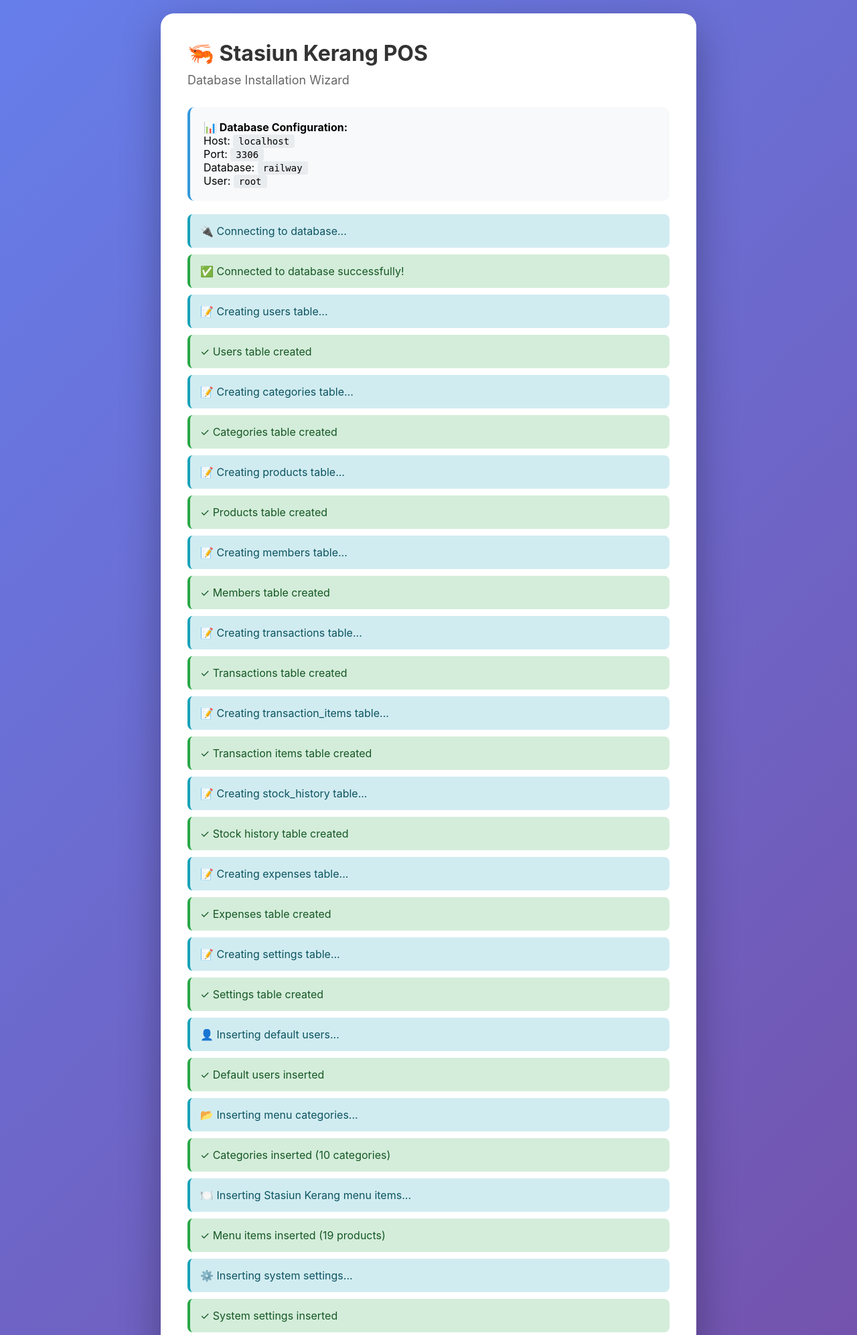
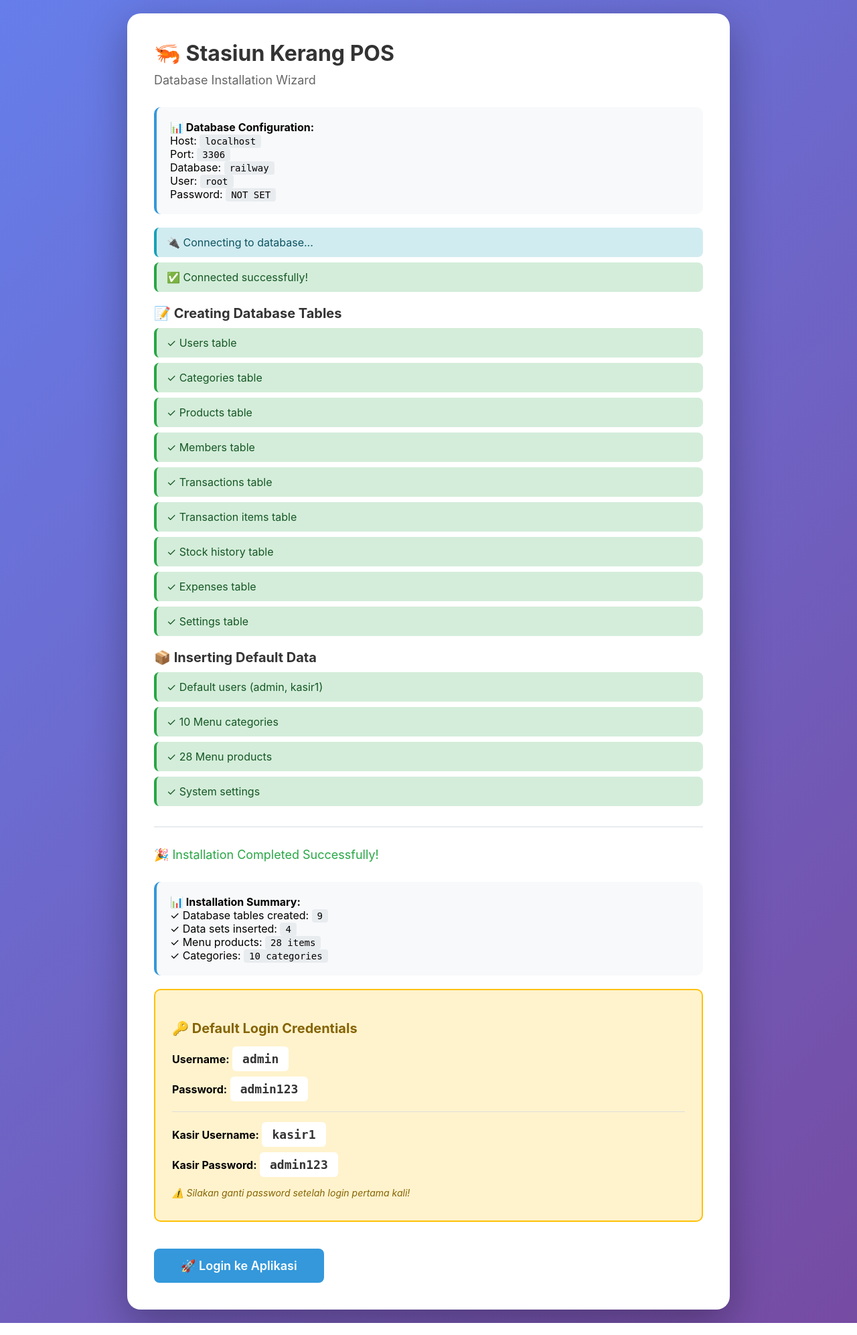
Before and after one commit to jeffads92-spec/restopos, a PHP site: page /install.php in a window 1280 px wide. Shown: the top 1994 px of the page at 67% size. Run offline with PHP 8.4, Linux system fonts and the light colour scheme.

Commit message:
Update install.php

```diff
--- a/install.php
+++ b/install.php
@@ -7,13 +7,53 @@ $port = getenv('MYSQLPORT') ?: '3306';
 $user = getenv('MYSQLUSER') ?: 'root';
 $pass = getenv('MYSQLPASSWORD') ?: '';
 $dbname = getenv('MYSQLDATABASE') ?: 'railway';
+
+// Check if already installed
+$lock_file = __DIR__ . '/.installed.lock';
+if (file_exists($lock_file)) {
+    die("
+    <!DOCTYPE html>
+    <html>
+    <head>
+        <meta charset='utf-8'>
+        <title>Already Installed</title>
+        <style>
+            body { font-family: sans-serif; padding: 50px; text-align: center; background: linear-gradient(135deg, #667eea 0%, #764ba2 100%); min-height: 100vh; margin: 0; display: flex; align-items: center; justify-content: center; }
+            .message { background: white; padding: 40px; border-radius: 20px; max-width: 500px; box-shadow: 0 20px 60px rgba(0,0,0,0.3); }
+            h1 { color: #27ae60; margin-bottom: 20px; }
+            .btn { display: inline-block; margin: 10px; padding: 12px 24px; background: #3498db; color: white; text-decoration: none; border-radius: 8px; font-weight: 600; }
+            .btn-danger { background: #e74c3c; border: none; cursor: pointer; }
+        </style>
+    </head>
+    <body>
+        <div class='message'>
+            <h1>✅ Already Installed</h1>
+            <p>Database sudah terinstall dengan sukses.</p>
+            <a href='login.php' class='btn'>Login ke Aplikasi</a>
+            <form method='post' action='?reset=1' style='margin-top: 20px;'>
+                <button type='submit' class='btn btn-danger' onclick='return confirm(\"Yakin ingin reset dan install ulang?\")'>Reset & Install Ulang</button>
+            </form>
+        </div>
+    </body>
+    </html>
+    ");
+}
+
+// Handle reset
+if (isset($_GET['reset']) && $_SERVER['REQUEST_METHOD'] === 'POST') {
+    if (file_exists($lock_file)) {
+        unlink($lock_file);
+    }
+    header('Location: install.php');
+    exit;
+}
 ?>
 <!DOCTYPE html>
 <html>
 <head>
     <meta charset="utf-8">
     <meta name="viewport" content="width=device-width, initial-scale=1">
-    <title>Stasiun Kerang - Database Installer</title>
+    <title>Stasiun Kerang POS - Database Installer</title>
     <style>
         * { margin: 0; padding: 0; box-sizing: border-box; }
         body {
@@ -23,7 +63,7 @@ $dbname = getenv('MYSQLDATABASE') ?: 'railway';
             padding: 20px;
         }
         .container {
-            max-width: 800px;
+            max-width: 900px;
             margin: 0 auto;
             background: white;
             padding: 40px;
@@ -32,6 +72,7 @@ $dbname = getenv('MYSQLDATABASE') ?: 'railway';
         }
         h1 { color: #333; margin-bottom: 10px; font-size: 32px; }
         h2 { color: #666; font-size: 18px; font-weight: normal; margin-bottom: 30px; }
+        h3 { color: #333; margin: 20px 0 10px 0; font-size: 20px; }
         .info-box {
             background: #f8f9fa;
             padding: 20px;
@@ -46,10 +87,11 @@ $dbname = getenv('MYSQLDATABASE') ?: 'railway';
             font-size: 14px;
         }
         .step {
-            padding: 15px;
-            margin: 10px 0;
+            padding: 12px 15px;
+            margin: 8px 0;
             border-radius: 8px;
             border-left: 4px solid #95a5a6;
+            background: #f8f9fa;
         }
         .step.success {
             background: #d4edda;
@@ -68,7 +110,7 @@ $dbname = getenv('MYSQLDATABASE') ?: 'railway';
         }
         .credentials {
             background: #fff3cd;
-            padding: 20px;
+            padding: 25px;
             border-radius: 10px;
             margin: 20px 0;
             border: 2px solid #ffc107;
@@ -79,9 +121,10 @@ $dbname = getenv('MYSQLDATABASE') ?: 'railway';
             background: white;
             padding: 8px 15px;
             border-radius: 6px;
-            font-size: 16px;
+            font-size: 18px;
             font-weight: bold;
             color: #333;
+            display: inline-block;
         }
         .btn {
             display: inline-block;
@@ -94,6 +137,8 @@ $dbname = getenv('MYSQLDATABASE') ?: 'railway';
             font-size: 18px;
             transition: all 0.3s;
             margin-top: 20px;
+            border: none;
+            cursor: pointer;
         }
         .btn:hover { background: #2980b9; transform: translateY(-2px); }
         .summary {
@@ -101,6 +146,7 @@ $dbname = getenv('MYSQLDATABASE') ?: 'railway';
             padding-top: 30px;
             border-top: 2px solid #e9ecef;
         }
+        .progress { margin: 20px 0; }
     </style>
 </head>
 <body>
@@ -113,13 +159,14 @@ $dbname = getenv('MYSQLDATABASE') ?: 'railway';
             Host: <code><?php echo htmlspecialchars($host); ?></code><br>
             Port: <code><?php echo htmlspecialchars($port); ?></code><br>
             Database: <code><?php echo htmlspecialchars($dbname); ?></code><br>
-            User: <code><?php echo htmlspecialchars($user); ?></code>
+            User: <code><?php echo htmlspecialchars($user); ?></code><br>
+            Password: <code><?php echo empty($pass) ? 'NOT SET' : '***SET***'; ?></code>
         </div>
 
+        <div class="progress">
 <?php
 $tables_created = 0;
 $data_inserted = 0;
-$errors = [];
 
 try {
     echo "<div class='step info'>🔌 Connecting to database...</div>";
@@ -131,10 +178,12 @@ try {
     }
 
     $conn->set_charset("utf8mb4");
-    echo "<div class='step success'>✅ Connected to database successfully!</div>";
+    echo "<div class='step success'>✅ Connected successfully!</div>";
 
-    // Table: users
-    echo "<div class='step info'>📝 Creating users table...</div>";
+    // Create tables
+    echo "<h3>📝 Creating Database Tables</h3>";
+
+    // Users table
     if ($conn->query("CREATE TABLE IF NOT EXISTS `users` (
         `user_id` INT AUTO_INCREMENT PRIMARY KEY,
         `username` VARCHAR(50) NOT NULL UNIQUE,
@@ -147,12 +196,11 @@ try {
         `created_at` TIMESTAMP DEFAULT CURRENT_TIMESTAMP,
         `updated_at` TIMESTAMP DEFAULT CURRENT_TIMESTAMP ON UPDATE CURRENT_TIMESTAMP
     ) ENGINE=InnoDB DEFAULT CHARSET=utf8mb4")) {
-        echo "<div class='step success'>✓ Users table created</div>";
+        echo "<div class='step success'>✓ Users table</div>";
         $tables_created++;
     }
 
-    // Table: categories
-    echo "<div class='step info'>📝 Creating categories table...</div>";
+    // Categories table
     if ($conn->query("CREATE TABLE IF NOT EXISTS `categories` (
         `category_id` INT AUTO_INCREMENT PRIMARY KEY,
         `category_name` VARCHAR(100) NOT NULL,
@@ -161,12 +209,11 @@ try {
         `is_active` TINYINT(1) DEFAULT 1,
         `created_at` TIMESTAMP DEFAULT CURRENT_TIMESTAMP
     ) ENGINE=InnoDB DEFAULT CHARSET=utf8mb4")) {
-        echo "<div class='step success'>✓ Categories table created</div>";
+        echo "<div class='step success'>✓ Categories table</div>";
         $tables_created++;
     }
 
-    // Table: products
-    echo "<div class='step info'>📝 Creating products table...</div>";
+    // Products table
     if ($conn->query("CREATE TABLE IF NOT EXISTS `products` (
         `product_id` INT AUTO_INCREMENT PRIMARY KEY,
         `category_id` INT NOT NULL,
@@ -183,12 +230,11 @@ try {
         `updated_at` TIMESTAMP DEFAULT CURRENT_TIMESTAMP ON UPDATE CURRENT_TIMESTAMP,
         FOREIGN KEY (`category_id`) REFERENCES `categories`(`category_id`) ON DELETE CASCADE
     ) ENGINE=InnoDB DEFAULT CHARSET=utf8mb4")) {
-        echo "<div class='step success'>✓ Products table created</div>";
+        echo "<div class='step success'>✓ Products table</div>";
         $tables_created++;
     }
 
-    // Table: members
-    echo "<div class='step info'>📝 Creating members table...</div>";
+    // Members table
     if ($conn->query("CREATE TABLE IF NOT EXISTS `members` (
         `member_id` INT AUTO_INCREMENT PRIMARY KEY,
         `member_code` VARCHAR(50) NOT NULL UNIQUE,
@@ -204,12 +250,11 @@ try {
         `created_at` TIMESTAMP DEFAULT CURRENT_TIMESTAMP,
         `updated_at` TIMESTAMP DEFAULT CURRENT_TIMESTAMP ON UPDATE CURRENT_TIMESTAMP
     ) ENGINE=InnoDB DEFAULT CHARSET=utf8mb4")) {
-        echo "<div class='step success'>✓ Members table created</div>";
+        echo "<div class='step success'>✓ Members table</div>";
         $tables_created++;
     }
 
-    // Table: transactions
-    echo "<div class='step info'>📝 Creating transactions table...</div>";
+    // Transactions table
     if ($conn->query("CREATE TABLE IF NOT EXISTS `transactions` (
         `transaction_id` INT AUTO_INCREMENT PRIMARY KEY,
         `transaction_code` VARCHAR(50) NOT NULL UNIQUE,
@@ -230,12 +275,11 @@ try {
         FOREIGN KEY (`user_id`) REFERENCES `users`(`user_id`),
         FOREIGN KEY (`member_id`) REFERENCES `members`(`member_id`) ON DELETE SET NULL
     ) ENGINE=InnoDB DEFAULT CHARSET=utf8mb4")) {
-        echo "<div class='step success'>✓ Transactions table created</div>";
+        echo "<div class='step success'>✓ Transactions table</div>";
         $tables_created++;
     }
 
-    // Table: transaction_items
-    echo "<div class='step info'>📝 Creating transaction_items table...</div>";
+    // Transaction items table
     if ($conn->query("CREATE TABLE IF NOT EXISTS `transaction_items` (
         `item_id` INT AUTO_INCREMENT PRIMARY KEY,
         `transaction_id` INT NOT NULL,
@@ -251,12 +295,11 @@ try {
         FOREIGN KEY (`transaction_id`) REFERENCES `transactions`(`transaction_id`) ON DELETE CASCADE,
         FOREIGN KEY (`product_id`) REFERENCES `products`(`product_id`)
     ) ENGINE=InnoDB DEFAULT CHARSET=utf8mb4")) {
-        echo "<div class='step success'>✓ Transaction items table created</div>";
+        echo "<div class='step success'>✓ Transaction items table</div>";
         $tables_created++;
     }
 
-    // Table: stock_history
-    echo "<div class='step info'>📝 Creating stock_history table...</div>";
+    // Stock history table
     if ($conn->query("CREATE TABLE IF NOT EXISTS `stock_history` (
         `history_id` INT AUTO_INCREMENT PRIMARY KEY,
         `product_id` INT NOT NULL,
@@ -272,12 +315,11 @@ try {
         FOREIGN KEY (`transaction_id`) REFERENCES `transactions`(`transaction_id`) ON DELETE SET NULL,
         FOREIGN KEY (`created_by`) REFERENCES `users`(`user_id`)
     ) ENGINE=InnoDB DEFAULT CHARSET=utf8mb4")) {
-        echo "<div class='step success'>✓ Stock history table created</div>";
+        echo "<div class='step success'>✓ Stock history table</div>";
         $tables_created++;
     }
 
-    // Table: expenses
-    echo "<div class='step info'>📝 Creating expenses table...</div>";
+    // Expenses table
     if ($conn->query("CREATE TABLE IF NOT EXISTS `expenses` (
         `expense_id` INT AUTO_INCREMENT PRIMARY KEY,
         `expense_category` VARCHAR(100) NOT NULL,
@@ -290,12 +332,11 @@ try {
         `created_at` TIMESTAMP DEFAULT CURRENT_TIMESTAMP,
         FOREIGN KEY (`created_by`) REFERENCES `users`(`user_id`)
     ) ENGINE=InnoDB DEFAULT CHARSET=utf8mb4")) {
-        echo "<div class='step success'>✓ Expenses table created</div>";
+        echo "<div class='step success'>✓ Expenses table</div>";
         $tables_created++;
     }
 
-    // Table: settings
-    echo "<div class='step info'>📝 Creating settings table...</div>";
+    // Settings table
     if ($conn->query("CREATE TABLE IF NOT EXISTS `settings` (
         `setting_id` INT AUTO_INCREMENT PRIMARY KEY,
         `setting_key` VARCHAR(100) NOT NULL UNIQUE,
@@ -303,110 +344,129 @@ try {
         `description` TEXT,
         `updated_at` TIMESTAMP DEFAULT CURRENT_TIMESTAMP ON UPDATE CURRENT_TIMESTAMP
     ) ENGINE=InnoDB DEFAULT CHARSET=utf8mb4")) {
-        echo "<div class='step success'>✓ Settings table created</div>";
+        echo "<div class='step success'>✓ Settings table</div>";
         $tables_created++;
     }
 
-    // Insert default users
-    echo "<div class='step info'>👤 Inserting default users...</div>";
+    // Insert default data
+    echo "<h3>📦 Inserting Default Data</h3>";
+
+    // Default users (password: admin123)
     $conn->query("INSERT IGNORE INTO `users` (username, password, full_name, email, role) VALUES
         ('admin', '\$2y\$10\$92IXUNpkjO0rOQ5byMi.Ye4oKoEa3Ro9llC/.og/at2.uheWG/igi', 'Administrator', 'admin@stasiunkerang.com', 'admin'),
         ('kasir1', '\$2y\$10\$92IXUNpkjO0rOQ5byMi.Ye4oKoEa3Ro9llC/.og/at2.uheWG/igi', 'Kasir 1', 'kasir1@stasiunkerang.com', 'kasir')");
-    echo "<div class='step success'>✓ Default users inserted</div>";
+    echo "<div class='step success'>✓ Default users (admin, kasir1)</div>";
     $data_inserted++;
 
-    // Insert categories
-    echo "<div class='step info'>📂 Inserting menu categories...</div>";
-    $conn->query("INSERT IGNORE INTO `categories` (category_name, description, icon) VALUES
-        ('Gerbong', 'Menu paket gerbong', 'fa-box'),
-        ('Kepiting Mix', 'Menu kepiting mix', 'fa-utensils'),
-        ('Lobster Mix', 'Menu lobster mix', 'fa-fish'),
-        ('Cumi Udang', 'Menu cumi dan udang', 'fa-shrimp'),
-        ('Ayam Ceker', 'Menu ayam dan ceker', 'fa-drumstick-bite'),
-        ('Kerang Kiloan', 'Menu kerang kiloan', 'fa-clam'),
-        ('Sayur', 'Menu sayuran', 'fa-leaf'),
-        ('Minuman', 'Menu minuman', 'fa-glass-water'),
-        ('Nasi', 'Nasi putih', 'fa-bowl-rice'),
-        ('Paket Spesial', 'Paket menu spesial', 'fa-star')");
-    echo "<div class='step success'>✓ Categories inserted (10 categories)</div>";
+    // Categories
+    $conn->query("INSERT IGNORE INTO `categories` (category_id, category_name, description, icon) VALUES
+        (1, 'Gerbong', 'Menu paket gerbong', 'fa-box'),
+        (2, 'Kepiting Mix', 'Menu kepiting mix', 'fa-utensils'),
+        (3, 'Lobster Mix', 'Menu lobster mix', 'fa-fish'),
+        (4, 'Cumi Udang', 'Menu cumi dan udang', 'fa-shrimp'),
+        (5, 'Ayam Ceker', 'Menu ayam dan ceker', 'fa-drumstick-bite'),
+        (6, 'Kerang Kiloan', 'Menu kerang kiloan', 'fa-clam'),
+        (7, 'Sayur', 'Menu sayuran', 'fa-leaf'),
+        (8, 'Minuman', 'Menu minuman', 'fa-glass-water'),
+        (9, 'Nasi', 'Nasi putih', 'fa-bowl-rice'),
+        (10, 'Paket Spesial', 'Paket menu spesial', 'fa-star')");
+    echo "<div class='step success'>✓ 10 Menu categories</div>";
     $data_inserted++;
 
-    // Insert sample products from Stasiun Kerang
-    echo "<div class='step info'>🍽️ Inserting Stasiun Kerang menu items...</div>";
-    $conn->query("INSERT IGNORE INTO `products` (category_id, product_name, description, cost_price, selling_price, stock_quantity, unit) VALUES
-        (1, 'Gerbong 1 (3 Varian)', 'Paket 3 varian kerang', 60000, 130000, 20, 'paket'),
-        (1, 'Gerbong 2 (4 Varian)', 'Paket 4 varian kerang', 80000, 160000, 20, 'paket'),
-        (1, 'Gerbong 3 (5 Varian)', 'Paket 5 varian kerang', 100000, 180000, 15, 'paket'),
-        (2, 'Kepiting Mix 1', 'Kepiting + 1 varian kerang', 50000, 85000, 15, 'porsi'),
-        (2, 'Kepiting Mix 2', 'Kepiting + 2 varian kerang', 60000, 100000, 15, 'porsi'),
-        (3, 'Lobster Mix 1', 'Lobster + 1 varian kerang', 60000, 100000, 10, 'porsi'),
-        (3, 'Lobster Mix 2', 'Lobster + 2 varian kerang', 70000, 120000, 10, 'porsi'),
-        (4, 'Cumi Goreng Mentega', 'Cumi saus mentega', 20000, 35000, 30, 'porsi'),
-        (4, 'Udang Goreng Mentega', 'Udang saus mentega', 22000, 40000, 25, 'porsi'),
-        (5, 'Ceker Balado', 'Ceker sambal balado', 8000, 15000, 50, 'porsi'),
-        (5, 'Ayam Goreng Mentega', 'Ayam saus mentega', 10000, 18000, 40, 'porsi'),
-        (6, 'Kerang Hijau', 'Per kilogram', 25000, 45000, 50, 'kg'),
-        (6, 'Kerang Batik', 'Per kilogram', 35000, 65000, 30, 'kg'),
-        (7, 'Kangkung Cah Polos', 'Tumis kangkung', 5000, 10000, 60, 'porsi'),
-        (8, 'Teh Manis', 'Teh manis dingin', 2500, 5000, 100, 'gelas'),
-        (8, 'Mineral', 'Air mineral', 2500, 5000, 100, 'botol'),
-        (9, 'Nasi Putih', 'Nasi putih hangat', 2500, 5000, 200, 'porsi'),
-        (10, 'Kepiting Porsi', 'Kepiting 1 porsi', 70000, 120000, 10, 'porsi'),
-        (10, 'Lobster Porsi', 'Lobster 1 porsi', 90000, 130000, 8, 'porsi')");
-    echo "<div class='step success'>✓ Menu items inserted (19 products)</div>";
+    // Products from Stasiun Kerang menu
+    $conn->query("INSERT IGNORE INTO `products` (product_id, category_id, product_name, description, cost_price, selling_price, stock_quantity, unit) VALUES
+        (1, 1, 'Gerbong 1 (3 Varian)', 'Paket 3 varian kerang', 60000, 130000, 20, 'paket'),
+        (2, 1, 'Gerbong 2 (4 Varian)', 'Paket 4 varian kerang', 80000, 160000, 20, 'paket'),
+        (3, 1, 'Gerbong 3 (5 Varian)', 'Paket 5 varian kerang', 100000, 180000, 15, 'paket'),
+        (4, 2, 'Kepiting Mix 1', 'Kepiting + 1 varian kerang', 50000, 85000, 15, 'porsi'),
+        (5, 2, 'Kepiting Mix 2', 'Kepiting + 2 varian kerang', 60000, 100000, 15, 'porsi'),
+        (6, 2, 'Kepiting Mix 3', 'Kepiting + 3 varian kerang', 70000, 120000, 12, 'porsi'),
+        (7, 3, 'Lobster Mix 1', 'Lobster + 1 varian kerang', 60000, 100000, 10, 'porsi'),
+        (8, 3, 'Lobster Mix 2', 'Lobster + 2 varian kerang', 70000, 120000, 10, 'porsi'),
+        (9, 4, 'Cumi Goreng Mentega', 'Cumi saus mentega', 20000, 35000, 30, 'porsi'),
+        (10, 4, 'Cumi Asam Manis', 'Cumi saus asam manis', 20000, 35000, 30, 'porsi'),
+        (11, 4, 'Udang Goreng Mentega', 'Udang saus mentega', 22000, 40000, 25, 'porsi'),
+        (12, 4, 'Udang Goreng Asam Manis', 'Udang saus asam manis', 22000, 40000, 25, 'porsi'),
+        (13, 5, 'Ceker Balado', 'Ceker sambal balado', 8000, 15000, 50, 'porsi'),
+        (14, 5, 'Ceker Mentega', 'Ceker saus mentega', 8000, 15000, 50, 'porsi'),
+        (15, 5, 'Ayam Goreng Mentega', 'Ayam saus mentega', 10000, 18000, 40, 'porsi'),
+        (16, 5, 'Ayam Saus Padang', 'Ayam saus padang pedas', 10000, 18000, 40, 'porsi'),
+        (17, 6, 'Kerang Hijau', 'Kerang hijau segar per kg', 25000, 45000, 50, 'kg'),
+        (18, 6, 'Kerang Batik', 'Kerang batik segar per kg', 35000, 65000, 30, 'kg'),
+        (19, 6, 'Kerang Bambu', 'Kerang bambu segar per kg', 45000, 80000, 20, 'kg'),
+        (20, 7, 'Kangkung Cah Polos', 'Tumis kangkung', 5000, 10000, 60, 'porsi'),
+        (21, 7, 'Kangkung Cah Seafood', 'Tumis kangkung seafood', 8000, 15000, 50, 'porsi'),
+        (22, 8, 'Teh Manis', 'Teh manis dingin/panas', 2500, 5000, 100, 'gelas'),
+        (23, 8, 'Teh Lemon', 'Teh lemon segar', 3000, 8000, 60, 'gelas'),
+        (24, 8, 'Mineral', 'Air mineral botol', 2500, 5000, 100, 'botol'),
+        (25, 9, 'Nasi Putih', 'Nasi putih hangat', 2500, 5000, 200, 'porsi'),
+        (26, 10, 'Kepiting Porsi', 'Kepiting 1 porsi special', 70000, 120000, 10, 'porsi'),
+        (27, 10, 'Lobster Porsi', 'Lobster 1 porsi special', 90000, 130000, 8, 'porsi'),
+        (28, 10, 'Octopus Porsi', 'Gurita/octopus special', 22000, 40000, 15, 'porsi')");
+    echo "<div class='step success'>✓ 28 Menu products</div>";
     $data_inserted++;
 
-    // Insert settings
-    echo "<div class='step info'>⚙️ Inserting system settings...</div>";
+    // Settings
     $conn->query("INSERT IGNORE INTO `settings` (setting_key, setting_value, description) VALUES
         ('restaurant_name', 'Stasiun Kerang', 'Nama restoran'),
-        ('restaurant_address', 'Sindangsari no 10 E, RT.01/RW.04, Kota Bogor, Jawa Barat', 'Alamat restoran'),
-        ('restaurant_phone', '0813-8474-4206', 'Telepon restoran'),
+        ('restaurant_address', 'Depok, Jawa Barat', 'Alamat restoran'),
+        ('restaurant_phone', '0812-3456-7890', 'Telepon restoran'),
+        ('restaurant_instagram', '@stasiunkerang', 'Instagram'),
         ('tax_rate', '10', 'Persentase pajak'),
         ('points_per_1000', '1', 'Poin per Rp 1.000'),
         ('currency', 'Rp', 'Simbol mata uang'),
         ('receipt_footer', 'Terima kasih atas kunjungan Anda!', 'Footer struk')");
-    echo "<div class='step success'>✓ System settings inserted</div>";
+    echo "<div class='step success'>✓ System settings</div>";
     $data_inserted++;
 
     $conn->close();
 
+    // Create lock file
+    file_put_contents($lock_file, date('Y-m-d H:i:s') . "\nTables: $tables_created\nData: $data_inserted");
+
+    echo "</div>"; // Close progress div
+
     echo "<div class='summary'>";
     echo "<h2 style='color: #28a745;'>🎉 Installation Completed Successfully!</h2>";
+
     echo "<div class='info-box'>";
     echo "<strong>📊 Installation Summary:</strong><br>";
-    echo "✓ Tables created: <code>$tables_created</code><br>";
+    echo "✓ Database tables created: <code>$tables_created</code><br>";
     echo "✓ Data sets inserted: <code>$data_inserted</code><br>";
-    echo "✓ Products added: <code>19</code><br>";
-    echo "✓ Categories created: <code>10</code>";
+    echo "✓ Menu products: <code>28 items</code><br>";
+    echo "✓ Categories: <code>10 categories</code>";
     echo "</div>";
 
     echo "<div class='credentials'>";
     echo "<h3>🔑 Default Login Credentials</h3>";
     echo "<p><strong>Username:</strong> <code>admin</code></p>";
     echo "<p><strong>Password:</strong> <code>admin123</code></p>";
-    echo "<p style='margin-top: 15px; font-size: 14px; color: #856404;'><em>⚠️ Please change your password after first login!</em></p>";
+    echo "<hr style='margin: 15px 0; border: none; border-top: 1px solid #ddd;'>";
+    echo "<p><strong>Kasir Username:</strong> <code>kasir1</code></p>";
+    echo "<p><strong>Kasir Password:</strong> <code>admin123</code></p>";
+    echo "<p style='margin-top: 15px; font-size: 14px; color: #856404;'><em>⚠️ Silakan ganti password setelah login pertama kali!</em></p>";
     echo "</div>";
 
-    echo "<a href='index.php' class='btn'>🚀 Launch Application</a>";
+    echo "<a href='login.php' class='btn'>🚀 Login ke Aplikasi</a>";
     echo "</div>";
 
 } catch (Exception $e) {
+    echo "</div>"; // Close progress div
     echo "<div class='step error'>";
     echo "<strong>❌ Installation Error:</strong><br>";
     echo htmlspecialchars($e->getMessage());
     echo "</div>";
 
     echo "<div class='info-box' style='border-left-color: #dc3545; background: #f8d7da;'>";
-    echo "<strong style='color: #721c24;'>Troubleshooting Tips:</strong><br>";
-    echo "1. Check if database credentials are correct<br>";
-    echo "2. Ensure database service is running<br>";
-    echo "3. Check Railway logs for more details<br>";
-    echo "4. Verify network connectivity to database";
+    echo "<strong style='color: #721c24;'>Troubleshooting:</strong><br>";
+    echo "1. Check database connection<br>";
+    echo "2. Verify all environment variables<br>";
+    echo "3. Check Railway logs<br>";
+    echo "4. Try <a href='db-test.php'>testing connection</a>";
     echo "</div>";
 }
 ?>
-
+        </div>
     </div>
 </body>
 </html>
```
